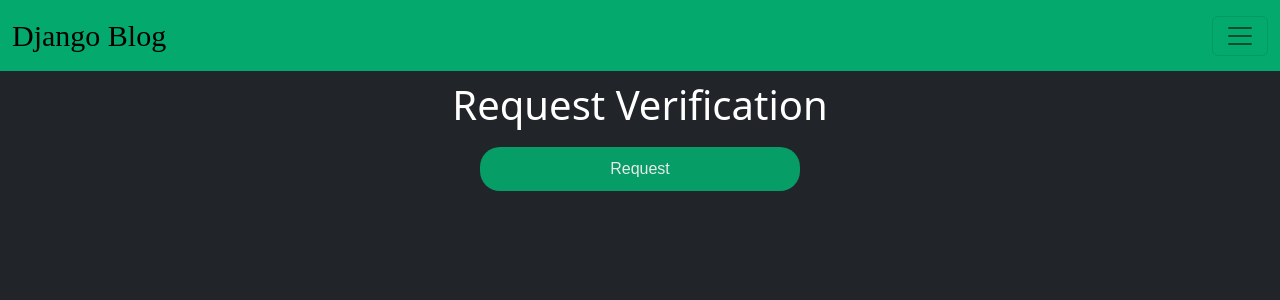
After one commit to shonnoronha/DjangoBytes, a Django app: page /request-verification/ in a window 1280 px wide. The commit adds this page. Shown: the top 300 px of the page. Run offline with Django 4.2, Linux system fonts and the light colour scheme; the visitor is signed in with stand-in values (Sample User, id 1); some libraries are stand-ins or nearby versions; some web fonts are replaced.

Commit message:
📧add request-verification view📧

```diff
--- a/accounts/urls.py
+++ b/accounts/urls.py
@@ -1,12 +1,13 @@
 from django.urls import path
-from .views import base_view, login_view, logout_view, register_view, activate_user
+from .views import base_view, login_view, logout_view, register_view, activate_user, request_verification
 
 app_name = 'accounts'
 
 urlpatterns = [
-    path('', base_view),
+    path('', base_view, name='home'),
     path('login/', login_view, name='login'),
     path('logout/', logout_view, name='logout'),
     path('register/', register_view, name='register'),
     path('activate/<uidb64>/<token>', activate_user, name='activate'),
+    path('request-verification/', request_verification, name='request-verification')
 ]
--- a/accounts/views.py
+++ b/accounts/views.py
@@ -9,6 +9,7 @@ from django.utils.http import urlsafe_base64_encode, urlsafe_base64_decode
 from django.utils.encoding import force_str, force_bytes
 from django.core.mail import EmailMessage
 from django.conf import settings
+from django.contrib.auth.decorators import login_required
 
 from .models import User
 from .forms import SignInForm
@@ -82,3 +83,12 @@ def activate_user(request, uidb64, token):
 
     messages.add_message(request, messages.ERROR, 'Oops Something Went Wrong!!!')
     return redirect(reverse('accounts:login'))
+
+@login_required
+def request_verification(request):
+    user = request.user
+    if request.POST and (not user.is_email_verified):
+        send_activation_email(user, request)
+        messages.add_message(request, messages.SUCCESS, f'Email Successfully sent to {user.email}')
+        return redirect(reverse('accounts:home'))
+    return render(request, 'accounts/request-verification.html')
--- a/articles/views.py
+++ b/articles/views.py
@@ -3,11 +3,15 @@ from django.contrib.auth.decorators import login_required
 from django.contrib import messages
 from django.urls import reverse
 from django.http import Http404, HttpResponse
+from django.utils.safestring import mark_safe
 
 from .forms import ArticleForm, ArticleUpdateForm
 from .models import Article
 
+@login_required
 def home_view(request):
+    if not request.user.is_email_verified:
+        messages.add_message(request,messages.ERROR, mark_safe(f"Please Verify Your Email!<small> <a href='/request-verification' style='color:#842029'>request verification?</a></small>"))
     qs = Article.objects.all()
     context = { 'articles': qs }
     return render(request, 'articles/home.html', context)
--- a/templates/accounts/login.html
+++ b/templates/accounts/login.html
@@ -13,7 +13,11 @@
             <p class="fs-3 pt-4">Already Logged In! Want to <a href="/logout/">Logout?</a></p>
         </div>
     {% else %}
-        <p class="fs-2 text-center pt-2">Login!</p>
+        {% if 'next' in request.GET %}
+            <p class="fs-2 text-center pt-2">Please Login To Continue!</p>
+        {% else %}
+            <p class="fs-2 text-center pt-2">Login!</p>
+        {% endif %}
         <form action="" method="post" class="login-form">
             {% csrf_token %}
             {{ form|crispy }}
--- /dev/null
+++ b/templates/accounts/request-verification.html
@@ -0,0 +1,40 @@
+{% extends 'base.html' %}
+
+{% block head %}
+    <title>Verify | Email</title>
+    <style>
+        h1{
+            margin-top: 10px;
+        }
+        form button{
+            background-color: #04AA6D;
+            color: white;
+            border: none;
+            cursor: pointer;
+            width: 25%;
+            padding-top: 10px;
+            padding-bottom: 10px;
+            margin-top: 10px;
+            opacity: 0.9;
+            font-family: Arial, Helvetica, sans-serif;
+            border-radius: 20px;
+        }
+        form button:hover{
+            opacity: 1;
+            width: 10%;
+        }
+    </style>
+{% endblock head %}
+
+{% block content %}
+    {% if not request.user.is_email_verified %}
+        <h1 class="text-center">Request Verification</h1>
+        <form action="." method="POST" class="text-center">
+            {% csrf_token %}
+            <button type="submit">Request</button>
+        </form>
+    {% else %}
+        <h1 class="text-center">Your Email Is Already Verified!!!</h1>
+        <small><p class="text-center">{{ request.user.email }}</p></small>
+    {% endif %}
+{% endblock content %}
```
Also changed, not shown: helpers/decorators.py (added, +9 -0 lines), helpers/__init__.py (added).
